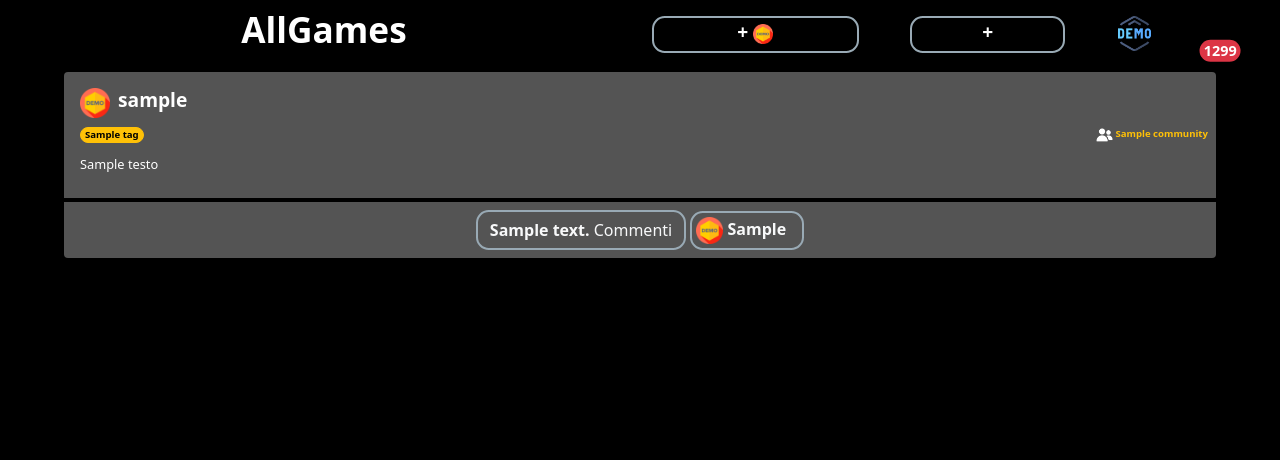
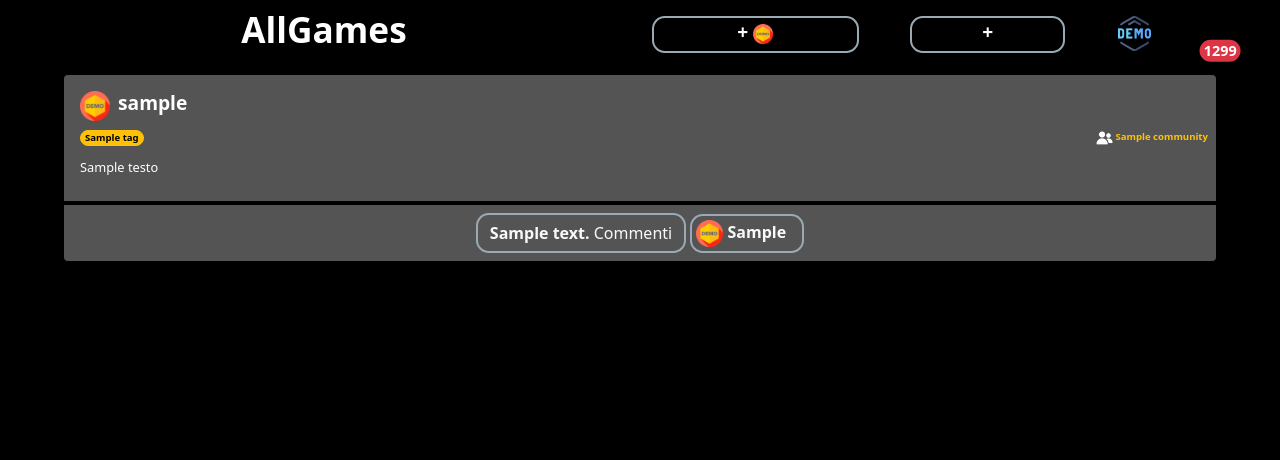
Before and after one commit to Ventus218/AllGames, a PHP site: template website/templates/index-template.php in a window 1280 px wide. Shown: the top 460 px of the page. Run offline with PHP 8.4, Linux system fonts and the light colour scheme; the template is opened without the code that fills it: most values are stand-ins (such as "Sample title", 1, 10 or a date in 2020); data that the repository does not hold is empty.

Commit message:
Use of gap

```diff
--- a/website/inc/css/style.css
+++ b/website/inc/css/style.css
@@ -38,8 +38,8 @@ h1 {
 }
 
 .my-6 {
-    margin-top: 4.5rem;
-    margin-bottom: 4.5rem;
+    margin-top: 4.7rem;
+    margin-bottom: 4.7rem;
 }
 
 article {
--- a/website/templates/index-template.php
+++ b/website/templates/index-template.php
@@ -56,7 +56,7 @@
             </div>
         </div>
 
-        <div class="row my-6">
+        <div class="row my-6 gap-3">
         <!--Template post-->
 
             <?php foreach($templateParams["posts_data"] as $postData):
@@ -67,7 +67,7 @@
                 $commenti = $postData["commenti"];
                 $miPiace = $postData["mi_piace"];
             ?>
-            <div class="col-12 d-flex mb-4">
+            <div class="col-12 d-flex">
                 <article class="mx-auto">
                     <div class="bg-gray rounded-top p-3">
                         <header>
```
